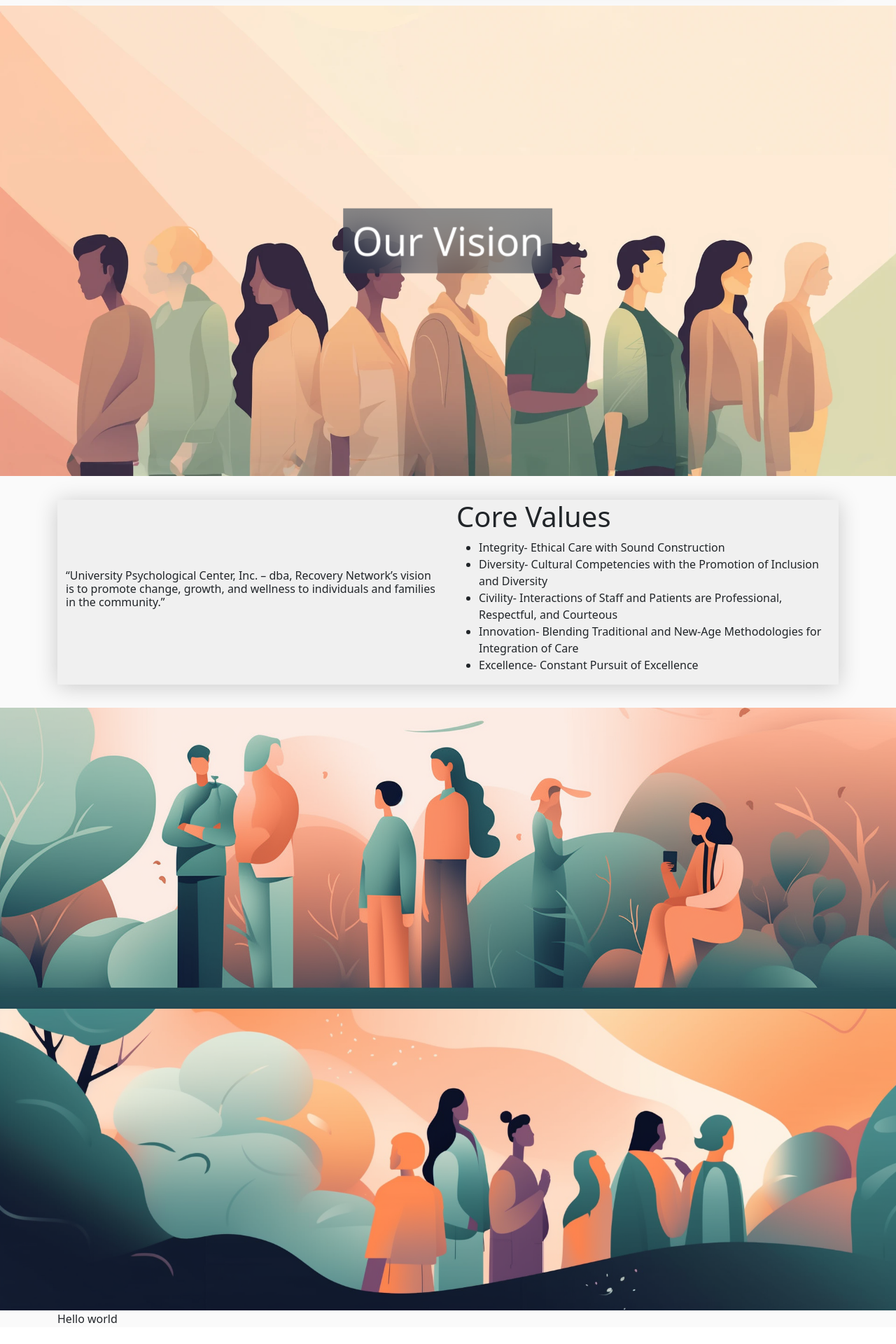
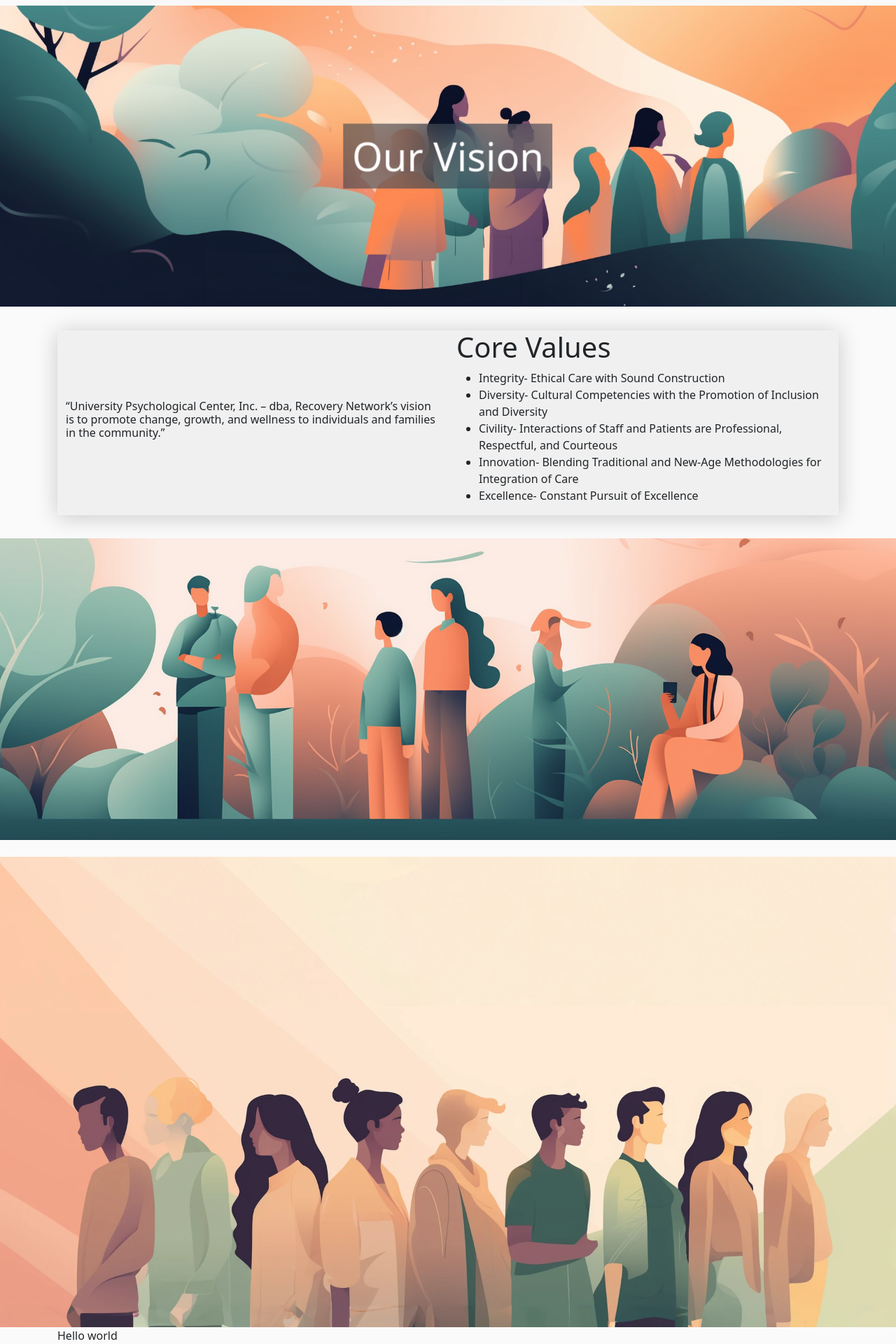
Before and after one commit to BuffManKyle/rnupc, a React (Create React App) app: page / in a window 1280 px wide. Shown: the part 2205-4125 px from the top of the page at 70% size. Before the commit the page ends 4101 px from the top, so only its background shows below. Built offline with nearby package versions, Linux system fonts and the light colour scheme.

Commit message:
image changes

```diff
--- a/src/pages/home.js
+++ b/src/pages/home.js
@@ -86,7 +86,7 @@ function Home () {
     <div className="hero" >
         <img
         className="header-illustration"
-        src={simpleillustration3}
+        src={illustrationtest2}
         alt="Header img"
         />
         <Container>
@@ -134,10 +134,11 @@ function Home () {
         />
 
     </div>
+    <br></br>
     <div className="hero" >
         <img
         className="header-illustration"
-        src={illustrationtest2}
+        src={simpleillustration3}
         alt="Header img"
         />
 
```
